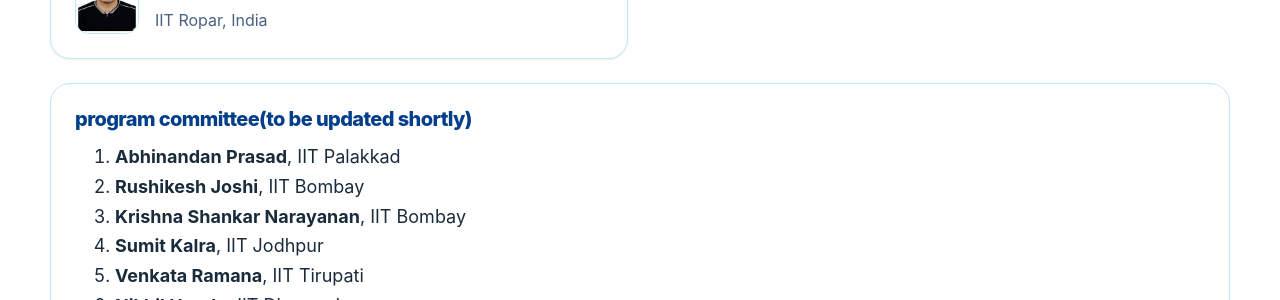
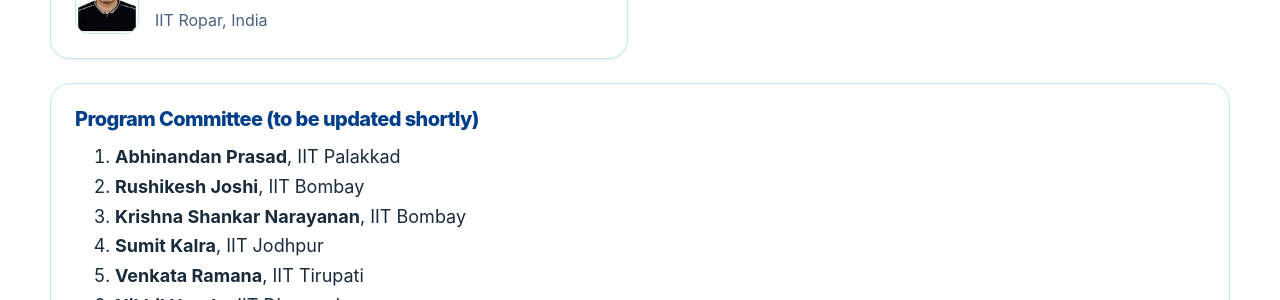
Before and after one commit to isorc2027/isorc2027.github.io, a Jekyll site: the page built from organization.md, in a window 1280 px wide and 900 px high, scrolled down 1606 px. Shown: the part 153-453 px from the top of the window. Built offline with Jekyll 4.4.1, drawn with Linux system fonts in a browser that asks for light colours.

Commit message:
Keep program committee text only

```diff
--- a/_data/committee.yml
+++ b/_data/committee.yml
@@ -74,7 +74,7 @@ roles:
         email: "ashu.kaushik@iitrpr.ac.in"
         photo: "Ashu_Kaushik.jpeg"
 
-  - title: "program committee(to be updated shortly)"
+  - title: "Program Committee (to be updated shortly)"
     members:
       - name: "Abhinandan Prasad"
         affiliation: "IIT Palakkad"
--- a/organization.md
+++ b/organization.md
@@ -22,7 +22,7 @@ permalink: /organization/
 
     <div class="committee-grid">
       {% for role in site.data.committee.roles %}
-      {% if role.title == "Program Committee" or role.title == "program committee(to be updated shortly)" %}
+      {% if role.title == "Program Committee" or role.title == "Program Committee (to be updated shortly)" %}
       <article class="committee-card committee-card--wide">
         <h3>{{ role.title }}</h3>
         <ol class="pc-list">
@@ -39,8 +39,6 @@ permalink: /organization/
           <li>
             {% if person.photo and person.photo != "" %}
               <img class="person-photo" src="{{ '/assets/img/committee/' | append: person.photo | relative_url }}" alt="{{ person.name }}">
-            {% else %}
-              <div class="person-photo person-photo--placeholder"></div>
             {% endif %}
             <strong>{{ person.name }}</strong>
             <span>{{ person.affiliation }}</span>
```
